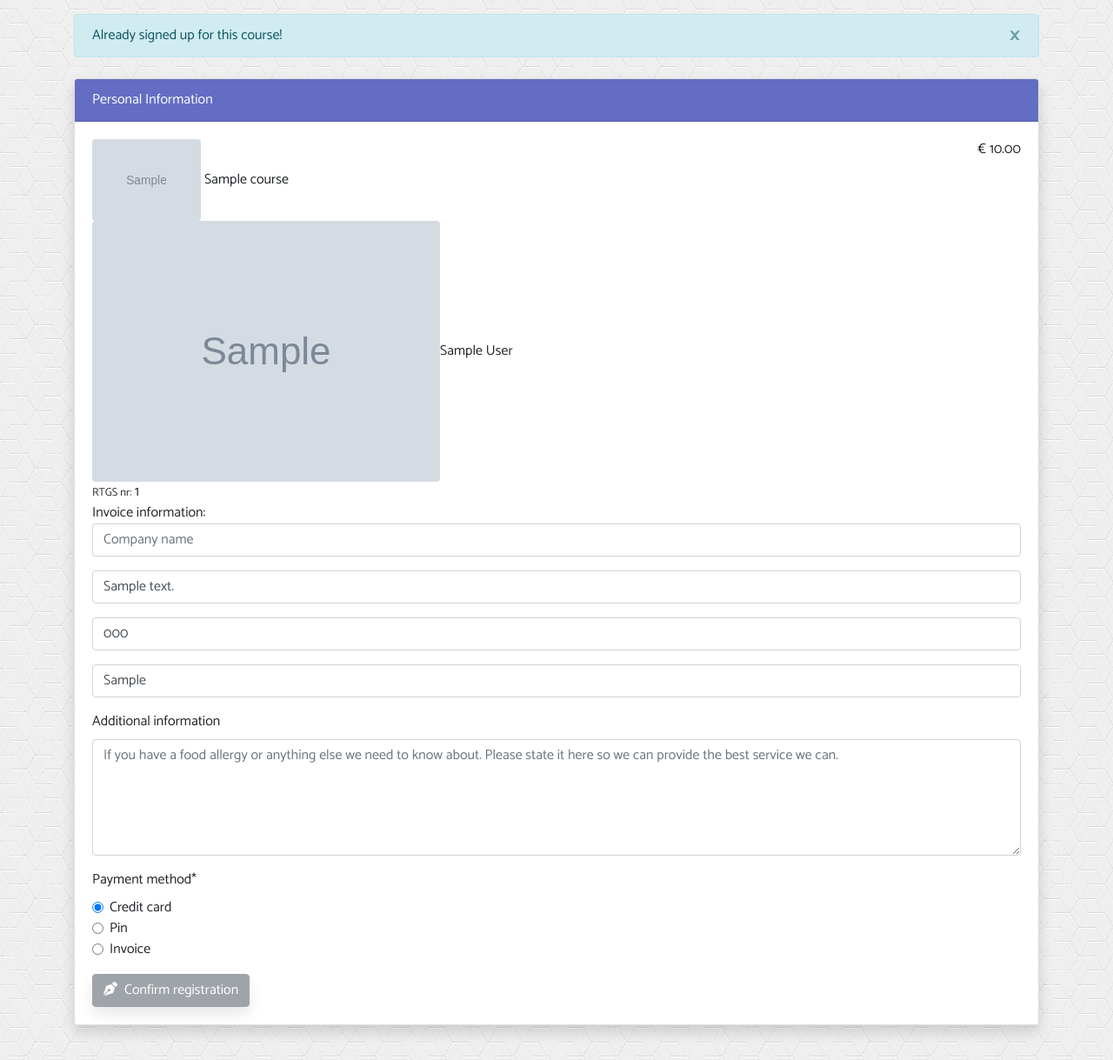
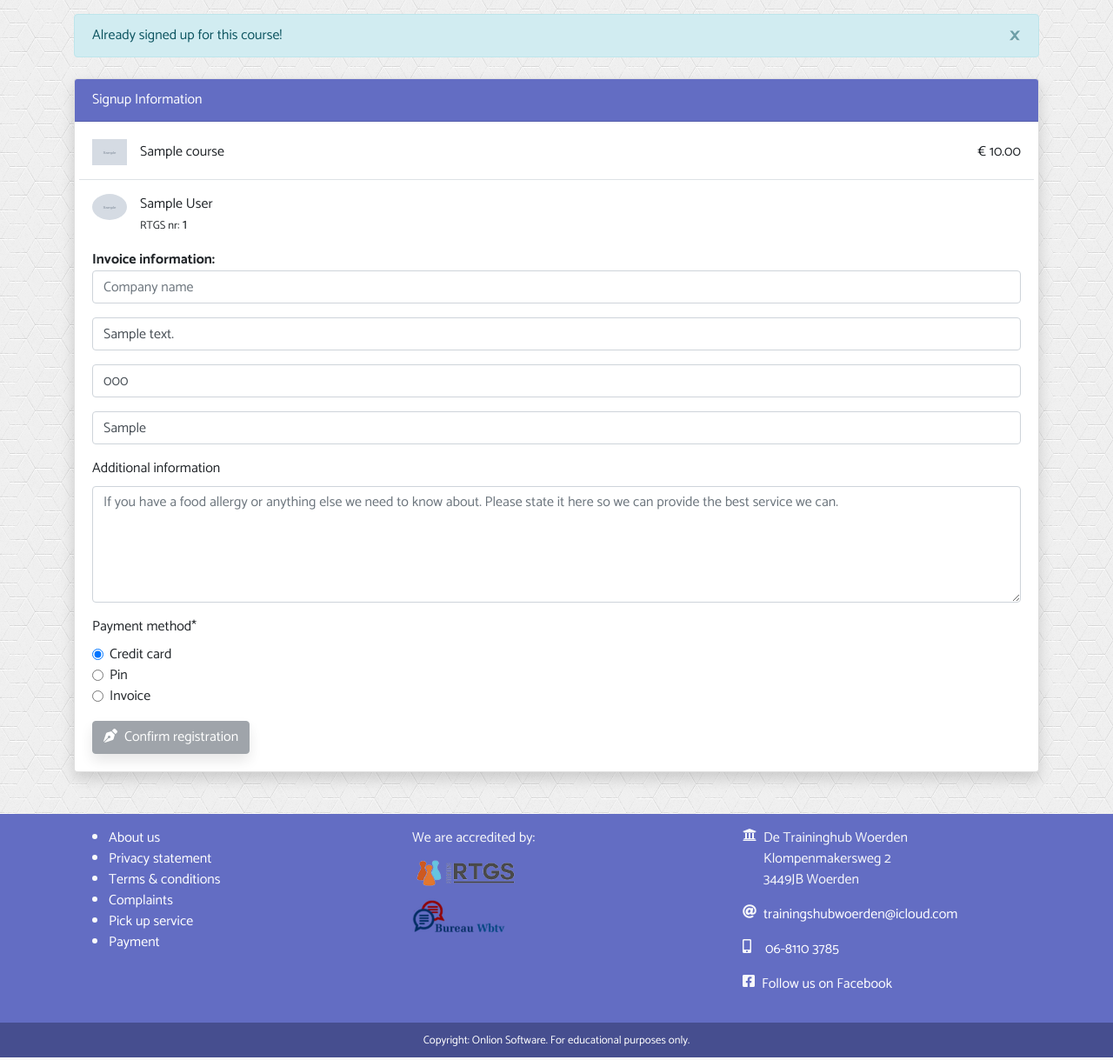
Before and after one commit to jdl208/trainingshub, a Django app: page /signup/1/ in a window 1280 px wide. Shown: the part 56-1275 px from the top of the page at 87% size. Run offline with Django 3.2, Linux system fonts and the light colour scheme; a user stored in the database is signed in; tables that the repository leaves empty hold one stand-in row (values such as "Sample post"); grey boxes marked "Sample" are stand-in pictures; some libraries are stand-ins or nearby versions.

Commit message:
Changed html layout and img size

```diff
--- a/signups/templates/signups/signup.html
+++ b/signups/templates/signups/signup.html
@@ -8,26 +8,29 @@
         {% csrf_token %}
         <div class="card mt-4 shadow">
             <div class="card-header bg-purple">
-                Personal Information
+                Signup Information
             </div>
             <div class="card-body">
                 <!-- COURSE INFO -->
-                <div class="d-flex justify-content-between">
-                    <div>
-                        <img src="{{ course.image.url }}" alt="" class="img-fluid rounded w-25">
-                        {{ course.name }}
+                <div class="row border-bottom pb-3 mb-3">
+                    <div class="col-sm-auto pr-0"><img src="{{ course.image.url }}" alt="" class="signup-img">
                     </div>
-                    <div>
-                        € {{ course.costs }}
+                    <div class="col my-auto">{{ course.name }}</div>
+                    <div class="col-sm-auto my-auto">€ {{ course.costs }}</div>
+                </div>
+                <div class="row mb-3">
+                    <div class="col-sm-auto pr-0"><img src="{{ request.user.profile.image.url }}" alt=""
+                            class="rounded-circle signup-img">
+                    </div>
+                    <div class="col my-auto">
+                        <div>{{ request.user.first_name }} {{ request.user.last_name }}</div>
+                        <div>
+                            <small>RTGS nr:</small> {{ request.user.profile.rtgs_nr }}
+                        </div>
+
                     </div>
                 </div>
-                <div>
-                    <img src="{{ request.user.profile.image.url }}" alt=""
-                        class="img-fluid rounded">{{ request.user.first_name }}
-                    <span>{{ request.user.last_name }}</span><br>
-                    <small>RTGS nr:</small> {{ request.user.profile.rtgs_nr }}
-                </div>
-                <div>Invoice information:</div>
+                <div><strong>Invoice information:</strong></div>
                 {{ s_form | crispy }}
                 <div class="mt-3">
                     {% if signedup %}
--- a/static/css/custom.css
+++ b/static/css/custom.css
@@ -52,6 +52,13 @@ main {
 nav img {
     height: 30px;
     width: auto;
+}
+
+.nav-link:hover,
+.dropdown-item:hover {
+    border-radius: 5%;
+    background-color: #636dc3;
+    color: white;
 }
 
 .account-image {
@@ -176,6 +183,13 @@ td.min {
     text-decoration: none;
 }
 
+/* SINGUPS */
+/* signup form */
+
+.signup-img {
+    max-width: 40px;
+}
+
 /* FOOTER */
 footer a {
     color: #ffffff;
```
